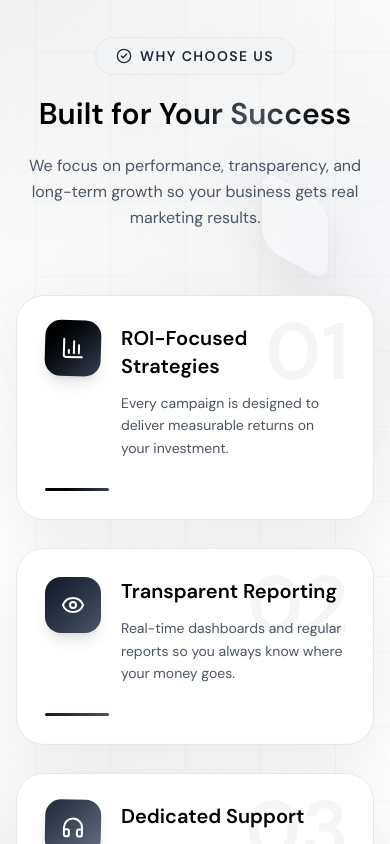
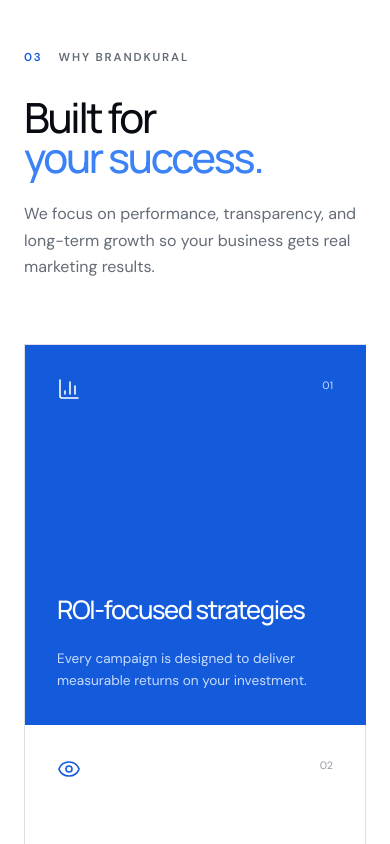
Before and after one commit to rvnaveen983-svg/Brandkural, a Next.js app: page / in a window 390 px wide. Shown: the part 4620-5464 px from the top of the page. Built offline with nearby package versions, Linux system fonts and the light colour scheme.

Commit message:
style: why-choose-us section from Figma

```diff
--- a/src/components/WhychooseUs.jsx
+++ b/src/components/WhychooseUs.jsx
@@ -1,247 +1,116 @@
 "use client";
 
-import { BarChart3, Eye, HeadphonesIcon, Activity, CheckCircle2 } from "lucide-react";
+import { BarChart3, Eye, Headphones, Activity } from "lucide-react";
 import { motion } from "framer-motion";
 
 const reasons = [
   {
     icon: BarChart3,
-    title: "ROI-Focused Strategies",
+    title: "ROI-focused strategies",
     desc: "Every campaign is designed to deliver measurable returns on your investment.",
-    gradient: "from-black to-gray-700",
   },
   {
     icon: Eye,
-    title: "Transparent Reporting",
+    title: "Transparent reporting",
     desc: "Real-time dashboards and regular reports so you always know where your money goes.",
-    gradient: "from-gray-900 to-gray-600",
   },
   {
-    icon: HeadphonesIcon,
-    title: "Dedicated Support",
+    icon: Headphones,
+    title: "Dedicated support",
     desc: "A personal account manager and responsive team available when you need us.",
-    gradient: "from-gray-800 to-gray-500",
   },
   {
     icon: Activity,
-    title: "Performance Tracking",
+    title: "Performance tracking",
     desc: "Advanced analytics and KPI tracking to continuously optimize your campaigns.",
-    gradient: "from-gray-700 to-black",
   },
 ];
 
 const WhyChooseUs = () => (
   <section
     id="why-us"
-    className="relative py-24 bg-white overflow-hidden"
-    style={{ perspective: "1300px" }}
+    className="bg-white px-6 py-24 font-body md:px-[5vw] md:py-36"
   >
-    {/* 3D Animated White Background */}
-    <div className="absolute inset-0 pointer-events-none overflow-hidden">
-      {/* Soft gradient background */}
-      <div className="absolute inset-0 bg-[radial-gradient(circle_at_top_left,rgba(0,0,0,0.06),transparent_34%),radial-gradient(circle_at_bottom_right,rgba(0,0,0,0.05),transparent_34%)]" />
+    <div className="mx-auto max-w-[1669px]">
+      {/* Heading row */}
+      <div className="grid gap-8 lg:grid-cols-[0.28fr_1fr]">
+        <div className="flex items-start gap-4 pt-3 text-[11.5px] font-semibold tracking-[0.16em] lg:items-center lg:pt-0">
+          <span className="text-brand-deep">03</span>
+          <span className="uppercase text-[#656c78]">Why BrandKural</span>
+        </div>
 
-      {/* Moving grid */}
-      <motion.div
-        className="absolute inset-0 opacity-[0.45] bg-[linear-gradient(to_right,#00000012_1px,transparent_1px),linear-gradient(to_bottom,#00000012_1px,transparent_1px)] bg-[size:75px_75px]"
-        animate={{
-          x: [0, 35, 0],
-          y: [0, 35, 0],
-        }}
-        transition={{
-          duration: 14,
-          repeat: Infinity,
-          ease: "easeInOut",
-        }}
-      />
+        <div>
+          <motion.h2
+            initial={{ opacity: 0, y: 40 }}
+            whileInView={{ opacity: 1, y: 0 }}
+            viewport={{ once: true, margin: "-80px" }}
+            transition={{ duration: 0.7, ease: "easeOut" }}
+            className="font-heading text-[clamp(2.6rem,5.9vw,6.8rem)] font-medium leading-[0.95] tracking-[-0.055em] text-ink"
+          >
+            Built for
+            <br />
+            <span className="text-brand">your success.</span>
+          </motion.h2>
 
-      {/* 3D floating cube */}
-      <motion.div
-        className="absolute top-[18%] right-[12%] w-24 h-24 rounded-3xl bg-white/70 border border-gray-200 shadow-[0_25px_80px_rgba(0,0,0,0.15)] backdrop-blur-xl"
-        animate={{
-          rotateX: [0, 180, 360],
-          rotateY: [0, 120, 360],
-          y: [0, -35, 0],
-        }}
-        transition={{
-          duration: 8,
-          repeat: Infinity,
-          ease: "easeInOut",
-        }}
-        style={{ transformStyle: "preserve-3d" }}
-      />
-
-      <motion.div
-        className="absolute bottom-[18%] left-[10%] w-20 h-20 rounded-2xl bg-gray-100/70 border border-gray-300 shadow-[0_25px_80px_rgba(0,0,0,0.15)] backdrop-blur-xl"
-        animate={{
-          rotateX: [360, 180, 0],
-          rotateZ: [0, 180, 360],
-          y: [0, 28, 0],
-        }}
-        transition={{
-          duration: 7,
-          repeat: Infinity,
-          ease: "easeInOut",
-        }}
-        style={{ transformStyle: "preserve-3d" }}
-      />
-
-      {/* Orbit circle */}
-      <motion.div
-        className="absolute top-[28%] left-[8%] w-36 h-36 rounded-full border border-gray-300"
-        animate={{ rotate: 360 }}
-        transition={{
-          duration: 16,
-          repeat: Infinity,
-          ease: "linear",
-        }}
-      >
-        <div className="absolute top-1 left-1/2 w-3 h-3 rounded-full bg-black shadow-[0_0_25px_rgba(0,0,0,0.5)]" />
-      </motion.div>
-
-      {/* Soft blur balls */}
-      <motion.div
-        className="absolute top-24 left-1/3 w-80 h-80 bg-gray-200/50 rounded-full blur-[100px]"
-        animate={{
-          x: [0, 100, 0],
-          y: [0, 60, 0],
-          scale: [1, 1.2, 1],
-        }}
-        transition={{
-          duration: 10,
-          repeat: Infinity,
-          ease: "easeInOut",
-        }}
-      />
-
-      <motion.div
-        className="absolute bottom-10 right-1/3 w-80 h-80 bg-gray-300/40 rounded-full blur-[100px]"
-        animate={{
-          x: [0, -100, 0],
-          y: [0, -60, 0],
-          scale: [1, 1.25, 1],
-        }}
-        transition={{
-          duration: 11,
-          repeat: Infinity,
-          ease: "easeInOut",
-        }}
-      />
-    </div>
-
-    <div className="container mx-auto px-4 relative z-10">
-      {/* Heading */}
-      <motion.div
-        initial={{ opacity: 0, y: 45 }}
-        whileInView={{ opacity: 1, y: 0 }}
-        viewport={{ once: true, margin: "-100px" }}
-        transition={{ duration: 0.7, ease: "easeOut" }}
-        className="text-center mb-16"
-      >
-        <span className="inline-flex items-center gap-2 bg-gray-100 border border-gray-200 text-gray-800 text-sm font-bold tracking-widest uppercase px-5 py-2 rounded-full">
-          <CheckCircle2 size={16} />
-          Why Choose Us
-        </span>
-
-        <h2 className="text-black font-extrabold text-3xl md:text-5xl mt-5 leading-tight">
-          Built for{" "}
-          <span className="bg-gradient-to-r from-black via-gray-600 to-black bg-clip-text text-transparent">
-            Your Success
-          </span>
-        </h2>
-
-        <p className="text-gray-600 max-w-2xl mx-auto mt-5 text-base md:text-lg leading-relaxed">
-          We focus on performance, transparency, and long-term growth so your
-          business gets real marketing results.
-        </p>
-      </motion.div>
+          <p className="mt-6 max-w-[520px] text-base leading-[1.65] text-[#646b76]">
+            We focus on performance, transparency, and long-term growth so your
+            business gets real marketing results.
+          </p>
+        </div>
+      </div>
 
       {/* Cards */}
-      <div className="grid grid-cols-1 md:grid-cols-2 gap-7 max-w-5xl mx-auto">
-        {reasons.map((r, i) => (
-          <motion.div
-            key={r.title}
-            initial={{
-              opacity: 0,
-              y: 60,
-              rotateX: 12,
-              rotateY: i % 2 === 0 ? -10 : 10,
-            }}
-            whileInView={{
-              opacity: 1,
-              y: 0,
-              rotateX: 0,
-              rotateY: 0,
-            }}
-            viewport={{ once: true, margin: "-80px" }}
-            transition={{
-              duration: 0.65,
-              delay: i * 0.12,
-              ease: "easeOut",
-            }}
-            whileHover={{
-              y: -14,
-              scale: 1.025,
-              rotateX: 4,
-              rotateY: i % 2 === 0 ? -4 : 4,
-            }}
-            style={{ transformStyle: "preserve-3d" }}
-            className="group relative overflow-hidden rounded-[28px] bg-white border border-gray-200 p-7 md:p-8 shadow-[0_20px_70px_rgba(0,0,0,0.08)] hover:shadow-[0_35px_90px_rgba(0,0,0,0.2)] transition-shadow duration-300"
-          >
-            {/* Hover gradient background */}
-            <div
-              className={`absolute inset-0 opacity-0 group-hover:opacity-10 transition-opacity duration-500 bg-gradient-to-br ${r.gradient}`}
-            />
+      <div className="mt-16 grid grid-cols-1 border-l border-t border-[#dce0e6] sm:grid-cols-2 md:mt-24 lg:grid-cols-4">
+        {reasons.map((r, i) => {
+          const featured = i === 0;
 
-            {/* Shine effect */}
-            <div className="absolute inset-0 -translate-x-full group-hover:translate-x-full transition-transform duration-1000 bg-gradient-to-r from-transparent via-gray-200/70 to-transparent" />
+          return (
+            <motion.div
+              key={r.title}
+              initial={{ opacity: 0, y: 30 }}
+              whileInView={{ opacity: 1, y: 0 }}
+              viewport={{ once: true, margin: "-60px" }}
+              transition={{ duration: 0.55, delay: i * 0.08, ease: "easeOut" }}
+              className={`flex min-h-[380px] flex-col border-b border-r p-8 md:min-h-[480px] ${
+                featured
+                  ? "border-brand-deep bg-brand-deep"
+                  : "border-[#dce0e6] bg-white"
+              }`}
+            >
+              <div className="flex items-start justify-between">
+                <r.icon
+                  size={24}
+                  strokeWidth={1.6}
+                  className={featured ? "text-white" : "text-brand-deep"}
+                />
+                <span
+                  className={`text-[10.7px] ${
+                    featured ? "text-[#c9dcff]" : "text-[#9298a2]"
+                  }`}
+                >
+                  0{i + 1}
+                </span>
+              </div>
 
-            {/* Big number */}
-            <span className="absolute right-6 top-4 text-[80px] font-black text-black/[0.04] leading-none">
-              0{i + 1}
-            </span>
-
-            <div className="relative flex gap-5">
-              {/* Icon */}
-              <motion.div
-                animate={{
-                  y: [0, -7, 0],
-                  rotate: [0, 3, 0],
-                }}
-                transition={{
-                  duration: 3 + i * 0.4,
-                  repeat: Infinity,
-                  ease: "easeInOut",
-                }}
-                className={`w-14 h-14 shrink-0 rounded-2xl bg-gradient-to-br ${r.gradient} flex items-center justify-center shadow-lg`}
-                style={{ transform: "translateZ(40px)" }}
-              >
-                <r.icon className="text-white" size={24} />
-              </motion.div>
-
-              {/* Text */}
-              <div style={{ transform: "translateZ(30px)" }}>
-                <h3 className="text-black text-xl font-extrabold mb-3">
+              <div className="mt-auto">
+                <h3
+                  className={`font-heading text-[clamp(1.6rem,2.2vw,2.5rem)] font-medium leading-[1.08] tracking-[-0.055em] ${
+                    featured ? "text-white" : "text-ink"
+                  }`}
+                >
                   {r.title}
                 </h3>
-
-                <p className="text-gray-600 text-sm md:text-base leading-relaxed">
+                <p
+                  className={`mt-6 max-w-[350px] text-[13.6px] leading-[1.65] ${
+                    featured ? "text-[#c9dcff]" : "text-[#707681]"
+                  }`}
+                >
                   {r.desc}
                 </p>
               </div>
-            </div>
-
-            {/* Bottom line */}
-            <div
-              className={`relative mt-7 h-[3px] w-16 rounded-full bg-gradient-to-r ${r.gradient}`}
-            />
-
-            {/* Glow circle */}
-            <div
-              className={`absolute -right-20 -bottom-20 w-52 h-52 rounded-full bg-gradient-to-br ${r.gradient} opacity-0 group-hover:opacity-20 blur-3xl transition-opacity duration-500`}
-            />
-          </motion.div>
-        ))}
+            </motion.div>
+          );
+        })}
       </div>
     </div>
   </section>
```
